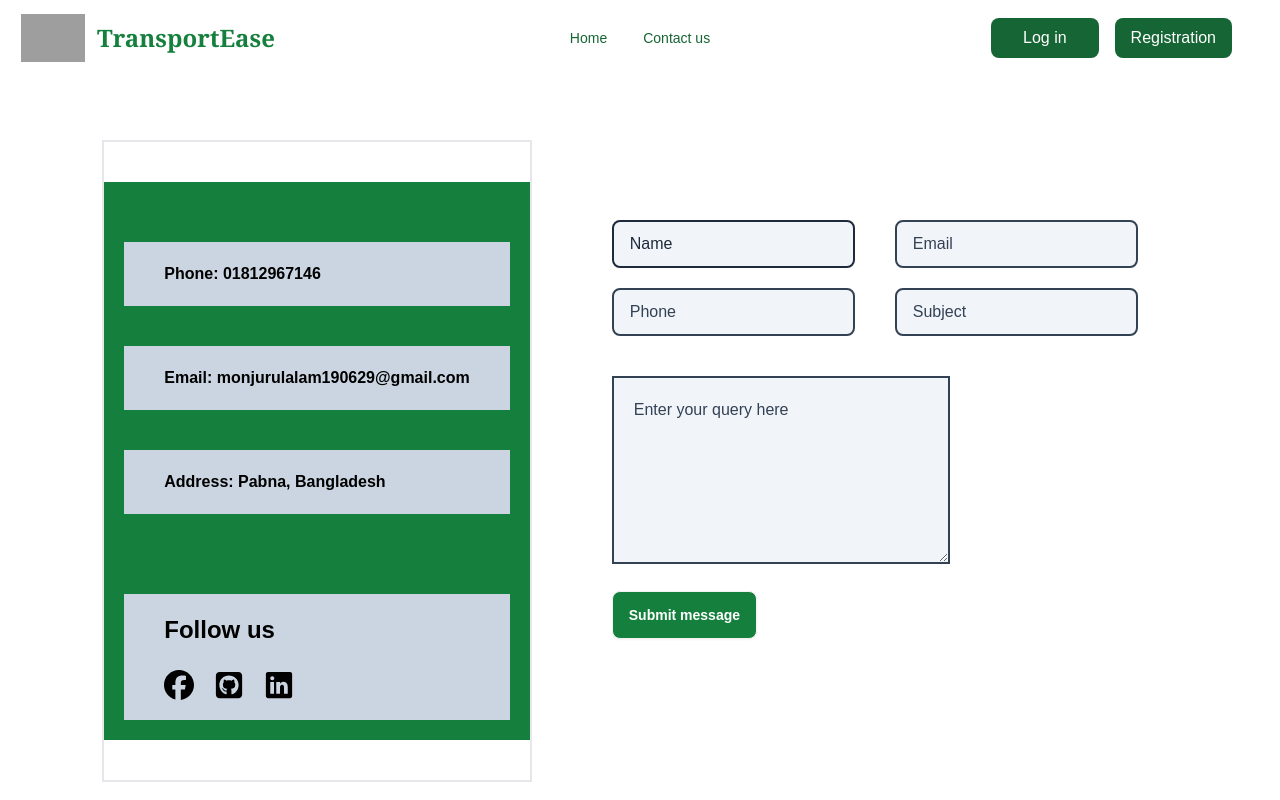
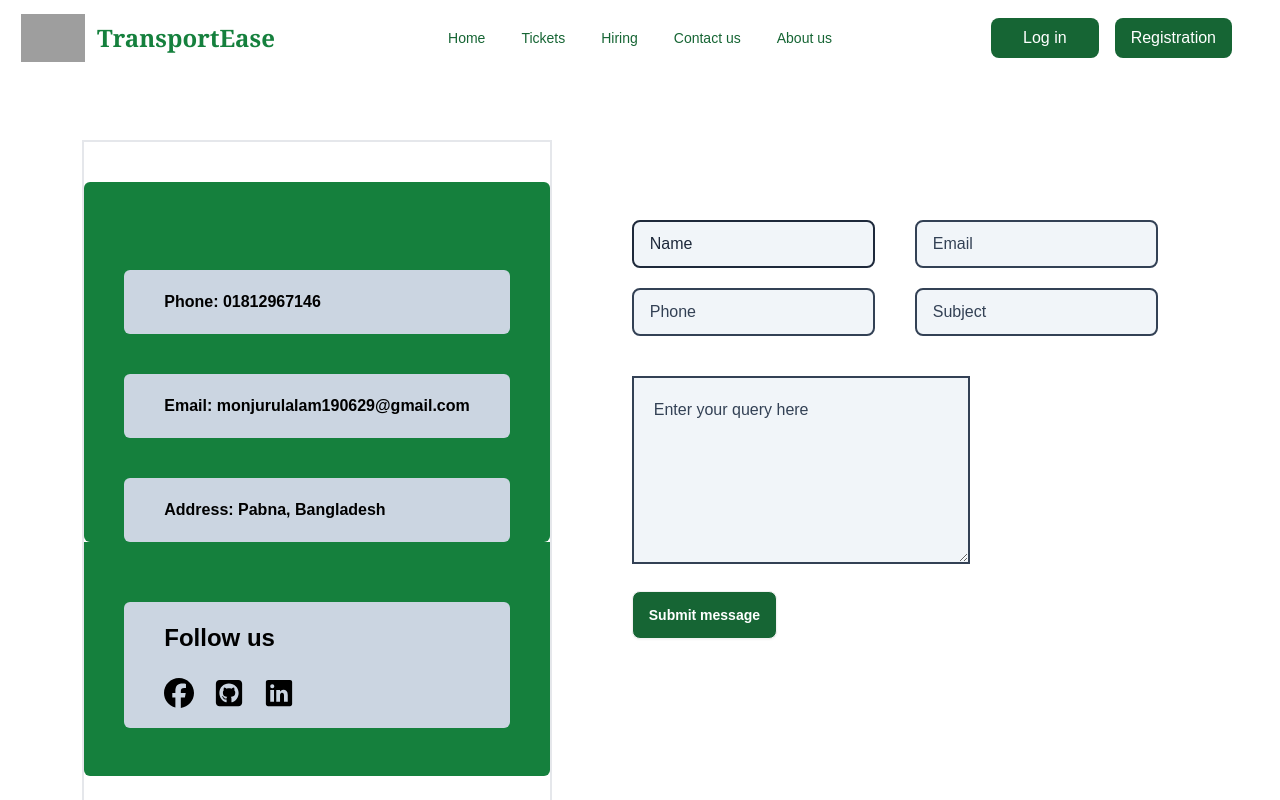
Before and after one commit to Monjurul-190629/Bus_Transport_Web, a Next.js app in the folder transport-app/: page /Contact in a window 1280 px wide. Shown: the top 800 px of the page. Built offline with nearby package versions, Linux system fonts and the light colour scheme; no server answers; grey boxes are pictures that could not be loaded.

Commit message:
framer motion is added

```diff
--- a/transport-app/package.json
+++ b/transport-app/package.json
@@ -12,6 +12,7 @@
     "axios": "^1.7.8",
     "bcryptjs": "^2.4.3",
     "emailjs-com": "^3.2.0",
+    "framer-motion": "^11.12.0",
     "mongodb": "^6.11.0",
     "mongoose": "^8.8.3",
     "next": "15.0.3",
@@ -19,6 +20,7 @@
     "react": "^18.3.1",
     "react-dom": "^18.3.1",
     "react-icons": "^5.3.0",
+    "react-intersection-observer": "^9.13.1",
     "sweetalert2": "^11.14.5"
   },
   "devDependencies": {
--- a/transport-app/src/app/Component/Home/TwoAdd.jsx
+++ b/transport-app/src/app/Component/Home/TwoAdd.jsx
@@ -1,60 +1,102 @@
-import React from 'react';
-import { TbMathGreater } from "react-icons/tb";
+"use client";
+
+import React from "react";
+import { motion } from "framer-motion";
+import { useInView } from "react-intersection-observer";
 
 const TwoAdd = () => {
+    // Configure intersection observer
+    const { ref, inView } = useInView({
+        threshold: 0.2, // Trigger animation when 20% of the component is visible
+        triggerOnce: true, // Trigger animation only once
+    });
+
     return (
+        <div ref={ref}>
+            {/* Section 1 */}
+            <motion.div
+                initial={{ opacity: 0, scale: 0.8 }}
+                animate={inView ? { opacity: 1, scale: 1 } : { opacity: 0, scale: 0.8 }}
+                transition={{ duration: 1.5 }}
+                className="p-4 sm:p-8 rounded-lg shadow-lg"
+            >
+                <div className="flex flex-col md:flex-row justify-center gap-8 md:gap-1 items-center mt-20">
                     <div>
-            <div className='flex flex-col md:flex-row justify-center gap-8 md:gap-1 items-center mt-20'>
-                <div>
-                    <img src="https://i.ibb.co.com/sFsLQ1k/app-illustrator.png" alt="app-illustrator" border="0" />
+                        <img
+                            src="https://i.ibb.co.com/sFsLQ1k/app-illustrator.png"
+                            alt="app-illustrator"
+                            border="0"
+                        />
                     </div>
-                <div className=' font-semibold w-[350px] md:w-[450px]'>
-                    <p className='text-4xl text-center text-gray-700'>Get More Out of our <span className='text-green-700'>TransportEase</span></p>
-                    <div className='grid grid-cols-2 mt-5 gap-5'>
-                        <div className='text-gray-700 text-[14px] '>
-                            <p className='flex justify-center gap-1 leading-snug'><span className='text-green-700 pr-1'>1.</span>Faster and easier booking</p>
+                    <div className="font-semibold w-[350px] md:w-[450px]">
+                        <p className="text-4xl text-center text-gray-700">
+                            Get More Out of our{" "}
+                            <span className="text-green-700">TransportEase</span>
+                        </p>
+                        <div className="grid grid-cols-2 mt-5 gap-5">
+                            <div className="text-gray-700 text-[14px] ">
+                                <p className="flex justify-center gap-1 leading-snug">
+                                    <span className="text-green-700 pr-1">1.</span>Faster and easier booking
+                                </p>
                             </div>
-                        <div className='text-gray-700 text-[14px] '>
-                            <p className='flex justify-center gap-1 leading-snug'><span className='text-green-700 pr-1'>2</span>Get alerts before every departure</p>
+                            <div className="text-gray-700 text-[14px] ">
+                                <p className="flex justify-center gap-1 leading-snug">
+                                    <span className="text-green-700 pr-1">2</span>Get alerts before every departure
+                                </p>
                             </div>
-                        <div className='text-gray-700 text-[14px] '>
-                            <p className='flex justify-center gap-1 leading-snug'><span className='text-green-700 pr-1'>3</span>Easy access to your tickets</p>
+                            <div className="text-gray-700 text-[14px] ">
+                                <p className="flex justify-center gap-1 leading-snug">
+                                    <span className="text-green-700 pr-1">3</span>Easy access to your tickets
+                                </p>
                             </div>
-                        <div className='text-gray-700 text-[14px] '>
-                            <p className='flex justify-center gap-1 leading-snug'><span className='text-green-700 pr-1'>4</span>Onboard with digital tickets</p>
+                            <div className="text-gray-700 text-[14px] ">
+                                <p className="flex justify-center gap-1 leading-snug">
+                                    <span className="text-green-700 pr-1">4</span>Onboard with digital tickets
+                                </p>
                             </div>
                         </div>
                     </div>
                 </div>
+            </motion.div>
 
-            <div className='flex flex-col-reverse md:flex-row justify-center gap-10 items-center pt-28 pb-32'>
-                <div className='flex flex-col gap-2 text-center  lg:text-justify text-gray-700'>
-                    <p className='font-semibold text-2xl md:text-3xl  lg:w-[400px] '>
-                        All your <span className='text-green-700'>travel options</span> in one place
+            {/* Section 2 */}
+            <motion.div
+                initial={{ opacity: 0, y: 50 }}
+                animate={inView ? { opacity: 1, y: 0 } : { opacity: 0, y: 50 }}
+                transition={{ duration: 1 }}
+                className="flex flex-col-reverse md:flex-row justify-center gap-10 items-center pt-28 pb-32"
+            >
+                <div className="flex flex-col gap-2 text-center lg:text-justify text-gray-700">
+                    <p className="font-semibold text-2xl md:text-3xl lg:w-[400px]">
+                        All your <span className="text-green-700">travel options</span> in one place
                     </p>
-                    <p className='lg:w-[500px] text-[18px] px-5 md:px-0'>
-                        More than 1,000 trusted travel partners across buses, mini-buses, mini-truck, micros and auto-rickshaw so that you can focus on the journey.
+                    <p className="lg:w-[500px] text-[18px] px-5 md:px-0">
+                        More than 1,000 trusted travel partners across buses, mini-buses, mini-truck, micros and
+                        auto-rickshaw so that you can focus on the journey.
                     </p>
-                    <div className='flex justify-center gap-7 lg:gap-20 text-center'>
+                    <div className="flex justify-center gap-7 lg:gap-20 text-center">
                         <div>
-                            <p className='text-2xl text-green-700 font-bold'>1 Million+ </p>
-                            <p className='text-[14px]'>Tickets sold</p>
+                            <p className="text-2xl text-green-700 font-bold">1 Million+ </p>
+                            <p className="text-[14px]">Tickets sold</p>
                         </div>
                         <div>
-                            <p className='text-2xl text-green-700 font-bold'>3 Thousand+ </p>
-                            <p className='text-[14px]'>Routes</p>
+                            <p className="text-2xl text-green-700 font-bold">3 Thousand+ </p>
+                            <p className="text-[14px]">Routes</p>
                         </div>
                         <div>
-                            <p className='text-2xl text-green-700 font-bold'>2 Lakhs+ </p>
-                            <p className='text-[14px]'>Happy Users</p>
+                            <p className="text-2xl text-green-700 font-bold">2 Lakhs+ </p>
+                            <p className="text-[14px]">Happy Users</p>
                         </div>
                     </div>
                 </div>
                 <div>
-
-                    <img src="https://i.ibb.co.com/9ZYL6mX/travel-option.png" alt="travel-option" border="0" />
+                    <img
+                        src="https://i.ibb.co.com/9ZYL6mX/travel-option.png"
+                        alt="travel-option"
+                        border="0"
+                    />
                 </div>
-            </div>
+            </motion.div>
         </div>
     );
 };
--- a/transport-app/src/app/Component/Shared/Navbar.jsx
+++ b/transport-app/src/app/Component/Shared/Navbar.jsx
@@ -15,7 +15,16 @@ const Navbar = () => {
                 <Link href="/">Home</Link>
             </li>
             <li>
+                <Link href="/Ticket">Tickets</Link>
+            </li>
+            <li>
+                <Link href="/Hire">Hiring</Link>
+            </li>
+            <li>
                 <Link href="/Contact">Contact us</Link>
+            </li>
+            <li>
+                <Link href="/About">About us</Link>
             </li>
         </>
     );
@@ -92,7 +101,7 @@ const Navbar = () => {
                             <div className="tooltip tooltip-left z-20  hover:tooltip-open" data-tip={session?.user?.name}>
                                 <img src="https://c8.alamy.com/comp/TC2FPE/young-man-avatar-cartoon-character-profile-picture-TC2FPE.jpg" className="lg:ml-5 w-1/4 md:w-10 hidden lg:block rounded-full" alt="User Profile" />
                             </div>
-                            <button onClick={() => signOut()} className="px-8 py-2 text-[16px] bg-green-800 hover:bg-green-900 rounded-lg text-white">Log out</button>
+                            <button onClick={() => signOut()} className="px-5 py-1 text-[16px] bg-green-800 hover:bg-green-900 rounded-lg text-white">Log out</button>
                         </> :
                             <>
                                 <Link href="/Login">
--- a/transport-app/src/app/Contact/page.jsx
+++ b/transport-app/src/app/Contact/page.jsx
@@ -46,19 +46,19 @@ const Contact = () => {
     return (
         <div className=" py-16 text-black flex lg:flex-row flex-col gap-10 justify-center">
             <div className="py-10 border-2 font-semibold border-green">
-                <div className="bg-green-700 p-5">
-                    <div className="border-1 py-5 px-10 bg-slate-300 border-green-300 mt-10 hover:bg-slate-300">
+                <div className="bg-green-700 pt-12 px-10 rounded-md">
+                    <div className="border-1 py-5 rounded-md px-10 bg-slate-300 border-green-300 mt-10 hover:bg-slate-300">
                         <p>Phone: 01812967146</p>
                     </div>
-                    <div className="border-1 py-5 px-10 bg-slate-300 border-green-300 mt-10 hover:bg-slate-300">
+                    <div className="border-1 py-5 px-10 bg-slate-300 rounded-md border-green-300 mt-10 hover:bg-slate-300">
                         <p>Email: monjurulalam190629@gmail.com</p>
                     </div>
-                    <div className="border-1 py-5 px-10 bg-slate-300 border-green-300 mt-10 hover:bg-slate-300">
+                    <div className="border-1 py-5 px-10 bg-slate-300 rounded-md border-green-300 mt-10 hover:bg-slate-300">
                         <p>Address: Pabna, Bangladesh</p>
                     </div>
                 </div>
-                <div className="bg-green-700 p-5">
-                    <div className="border-1 py-5 px-10 bg-slate-300 border-slate-300 mt-10 ">
+                <div className="bg-green-700 px-10 pt-5 pb-12 rounded-b-md">
+                    <div className="border-1 py-5 px-10 bg-slate-300 border-slate-300 mt-10 rounded-md">
                         <p className="bold text-2xl">Follow us</p><br />
                         <div className="flex gap-5">
                             <a href="https://www.facebook.com/Monjurul0629/" target="_blank" rel="noopener noreferrer">
@@ -115,7 +115,7 @@ const Contact = () => {
                         />
                     </div>
                     <div>
-                        <button type="submit" className="btn bg-green-700 mt-5 text-white hover:bg-blue-400 hover:text-black">
+                        <button type="submit" className="btn bg-green-800 mt-5 text-white hover:bg-blue-700 hover:text-white">
                             Submit message
                         </button>
                     </div>
```
Also changed, not shown: 1 other file (tests, documents, lock files or other folders). Lines whose indentation alone changed are shown as unchanged.
